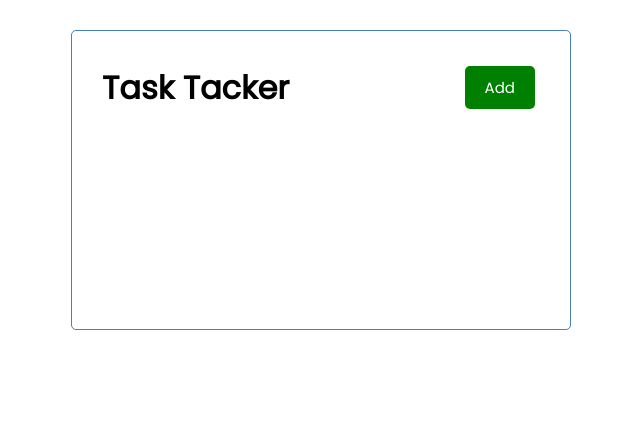
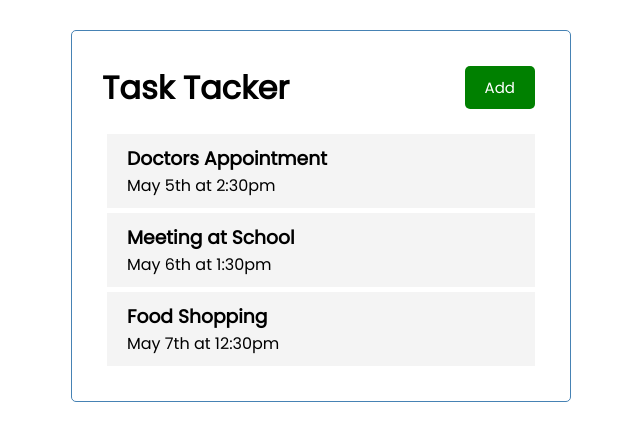
Before and after one commit to adheesha-chamod/angular-task-tracker, an Angular app: page / in a window 1280 px wide. Shown: the top 440 px of the page, without its empty margins (319-959 px from the left). Built offline with nearby package versions, Linux system fonts and the light colour scheme.

Commit message:
Add tasks and task-item components

```diff
--- /dev/null
+++ b/src/app/Task.ts
@@ -0,0 +1,6 @@
+export interface Task {
+  id?: number;
+  text: string;
+  day: string;
+  reminder: boolean;
+}
--- a/src/app/app.component.html
+++ b/src/app/app.component.html
@@ -1,3 +1,4 @@
 <div class="container">
   <app-header></app-header>
+  <app-tasks></app-tasks>
 </div>
--- a/src/app/app.module.ts
+++ b/src/app/app.module.ts
@@ -4,12 +4,16 @@ import { BrowserModule } from '@angular/platform-browser';
 import { AppComponent } from './app.component';
 import { HeaderComponent } from './components/header/header.component';
 import { ButtonComponent } from './components/button/button.component';
+import { TasksComponent } from './components/tasks/tasks.component';
+import { TaskItemComponent } from './components/task-item/task-item.component';
 
 @NgModule({
   declarations: [
     AppComponent,
     HeaderComponent,
-    ButtonComponent
+    ButtonComponent,
+    TasksComponent,
+    TaskItemComponent
   ],
   imports: [
     BrowserModule
--- /dev/null
+++ b/src/app/components/task-item/task-item.component.css
@@ -0,0 +1,16 @@
+.task {
+  background: #f4f4f4;
+  margin: 5px;
+  padding: 10px 20px;
+  cursor: pointer;
+}
+
+.task.reminder {
+  border-left: 5px solid green;
+}
+
+.task h3 {
+  display: flex;
+  align-items: center;
+  justify-content: space-between;
+}
--- /dev/null
+++ b/src/app/components/task-item/task-item.component.html
@@ -0,0 +1,4 @@
+<div class="task">
+  <h3>{{ task?.text }}</h3>
+  <p>{{ task?.day }}</p>
+</div>
--- /dev/null
+++ b/src/app/components/tasks/tasks.component.html
@@ -0,0 +1,4 @@
+<app-task-item
+  *ngFor="let task of tasks"
+  [task]="task"
+></app-task-item>
--- /dev/null
+++ b/src/app/components/tasks/tasks.component.ts
@@ -0,0 +1,13 @@
+import { Component } from '@angular/core';
+import { Task } from "../../Task";
+import { TASKS } from "../../mock-tasks";
+
+
+@Component({
+  selector: 'app-tasks',
+  templateUrl: './tasks.component.html',
+  styleUrls: ['./tasks.component.css']
+})
+export class TasksComponent {
+  tasks: Task[] = TASKS;
+}
--- /dev/null
+++ b/src/app/mock-tasks.ts
@@ -0,0 +1,23 @@
+import { Task } from './Task';
+
+
+export const TASKS: Task[] = [
+  {
+    id: 1,
+    text: 'Doctors Appointment',
+    day: 'May 5th at 2:30pm',
+    reminder: true,
+  },
+  {
+    id: 2,
+    text: 'Meeting at School',
+    day: 'May 6th at 1:30pm',
+    reminder: true,
+  },
+  {
+    id: 3,
+    text: 'Food Shopping',
+    day: 'May 7th at 12:30pm',
+    reminder: false,
+  },
+];
```
Also changed, not shown: src/app/components/task-item/task-item.component.ts (added, +14 -0 lines), src/app/components/tasks/tasks.component.css (added), 2 other files (tests, documents, lock files or other folders).
